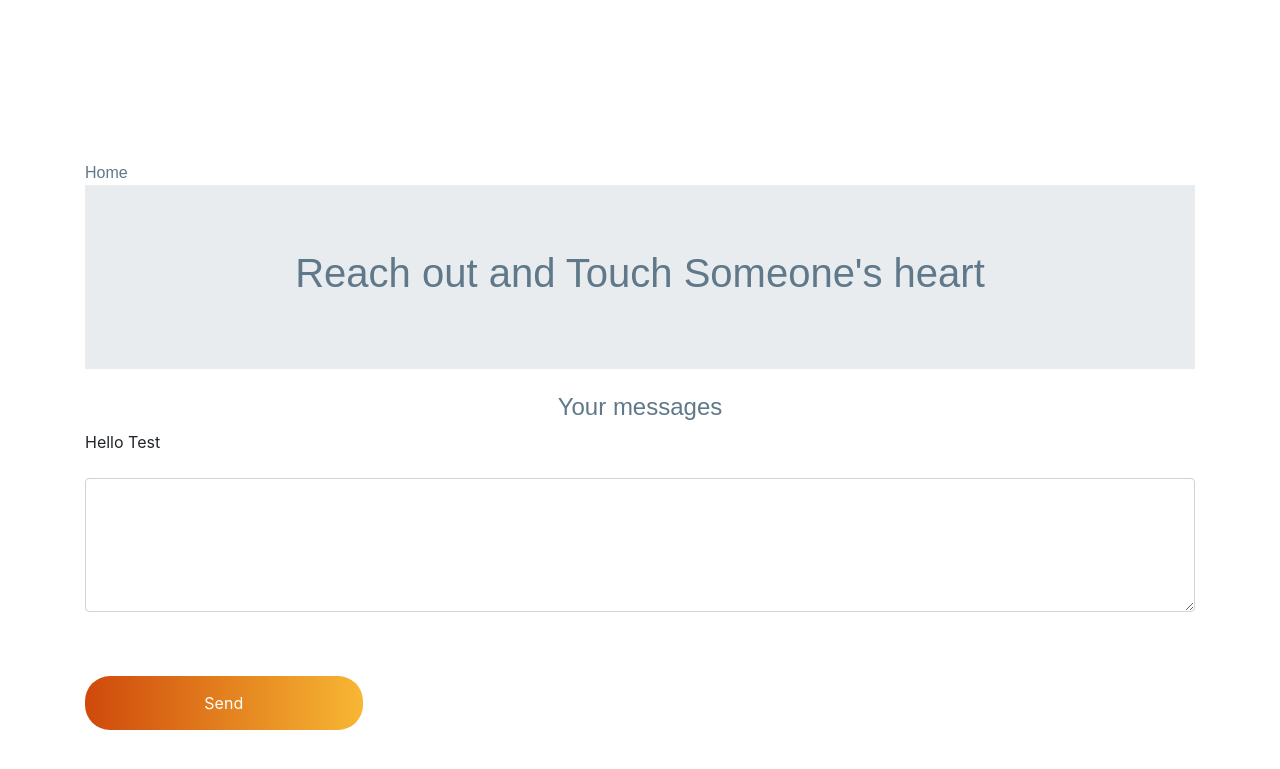
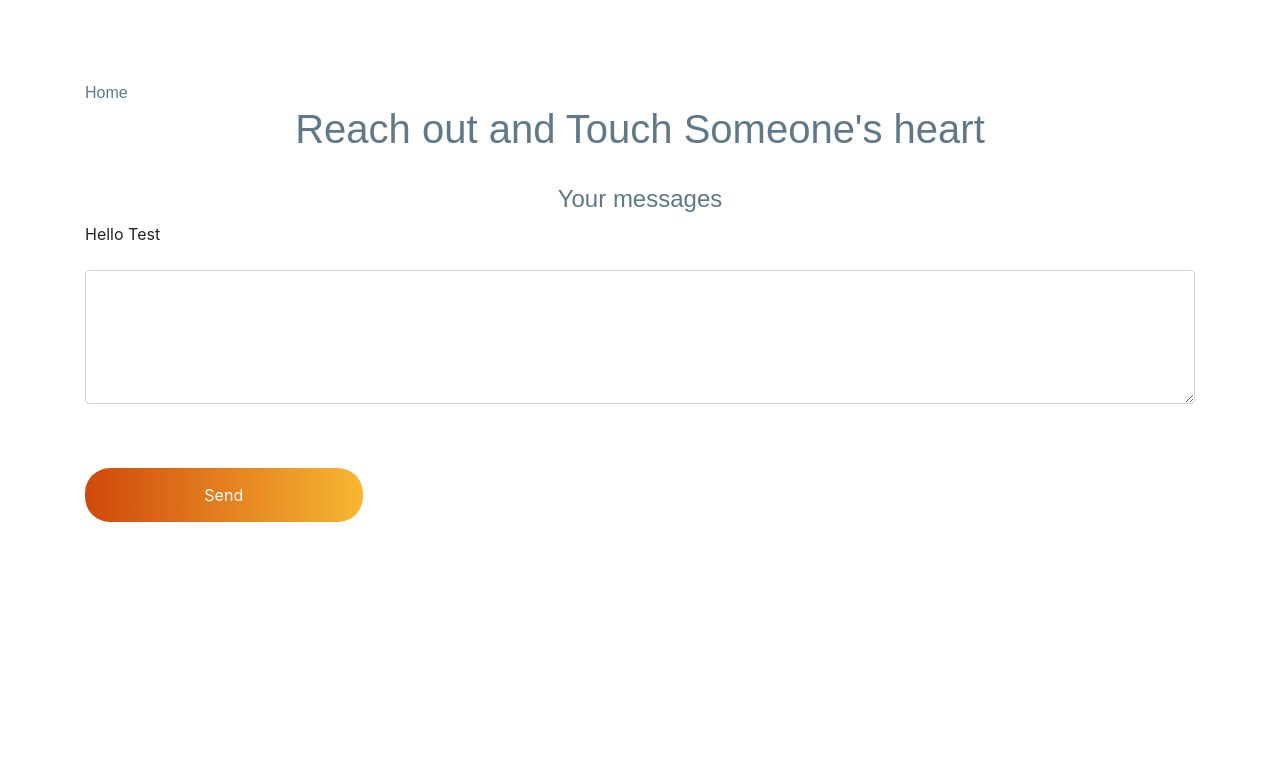
Before and after one commit to palang-a/carebears-sanctuary, a Flask app: page /read in a window 1280 px wide. Shown: the top 769 px of the page. Run offline with Flask 2, Linux system fonts and the light colour scheme; some libraries are stand-ins or nearby versions.

Commit message:
ui change

```diff
--- a/static/main.css
+++ b/static/main.css
@@ -1,5 +1,5 @@
 body{
-    margin-top: 10rem;
+    margin-top: 5rem;
 }
 
 .btn-primary {
--- a/templates/read.html
+++ b/templates/read.html
@@ -1,9 +1,9 @@
 {% extends "layout.html" %}
 {% block content%}
 
-    <section class="jumbotron text-center" style="margin-bottom:0px!important;border-radius:0px!important;">
-        <div class="container">
-          <h1 class="jumbotron-heading">Reach out and Touch Someone's heart</h1>
+    <section>
+        <div>
+          <h1>Reach out and Touch Someone's heart</h1>
         </div>
     </section>
     <br/>
```
